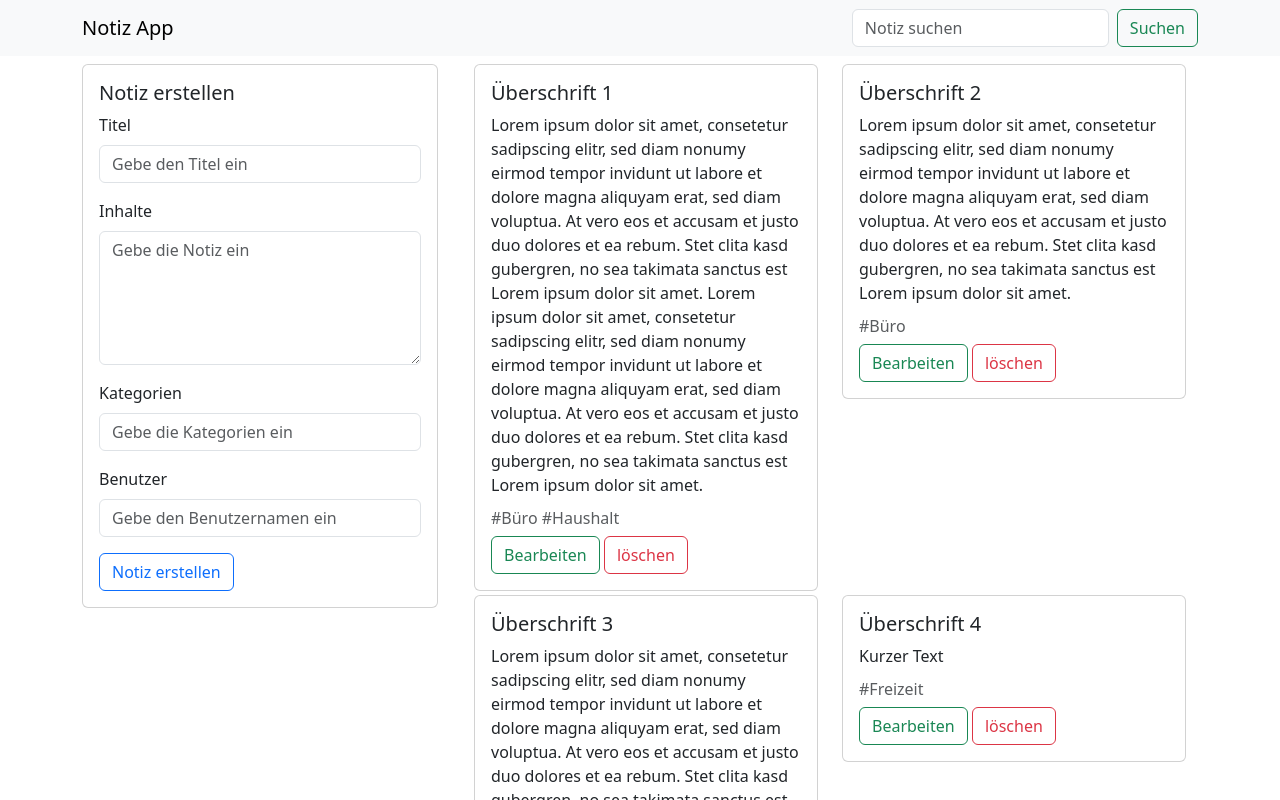
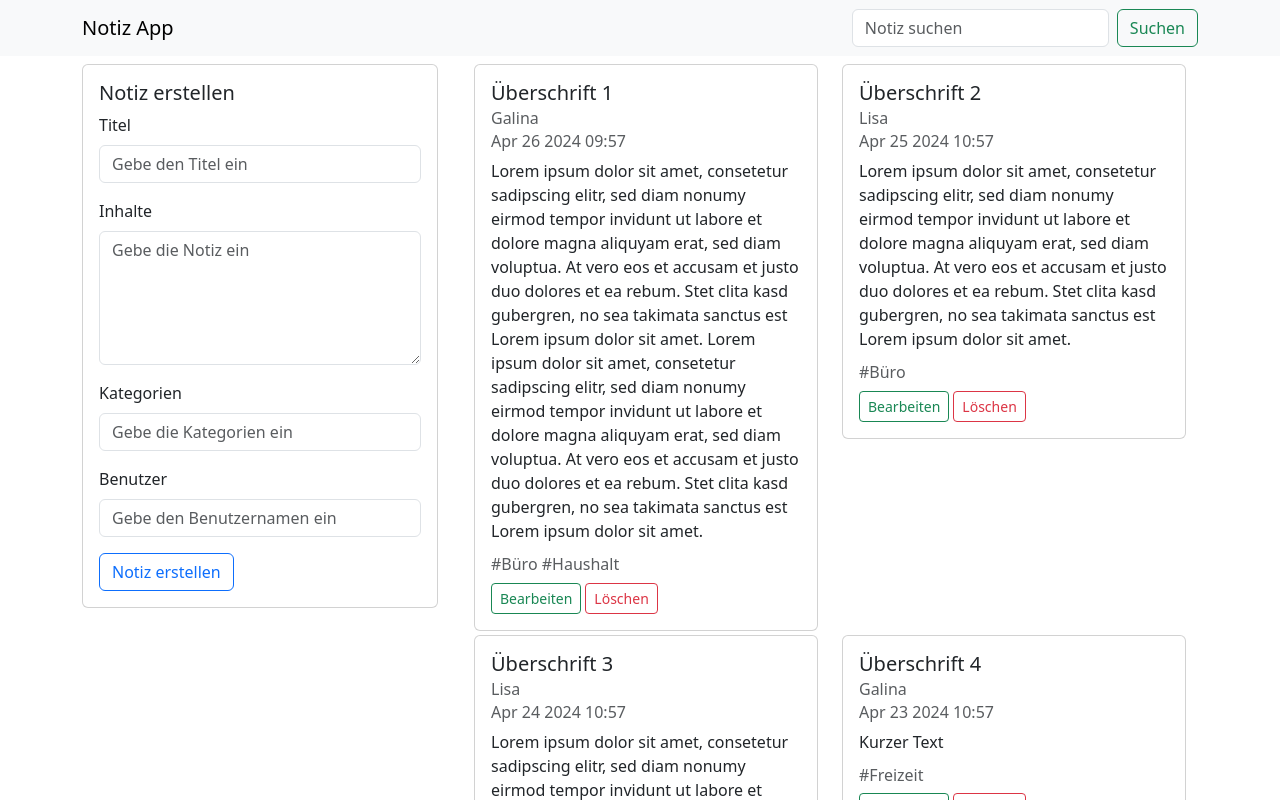
Before and after one commit to Lyna05/notizen-app, a React (Create React App) app: page / in a window 1280 px wide. Shown: the top 800 px of the page. Built offline with nearby package versions, Linux system fonts and the light colour scheme.

Commit message:
Adding the delete function.

```diff
--- a/src/components/NotesCard.tsx
+++ b/src/components/NotesCard.tsx
@@ -1,29 +1,32 @@
 import Card from "react-bootstrap/Card";
-import { Note } from '../types/notes.types'
+import { Note } from "../types/notes.types";
 import { Button } from "react-bootstrap";
 
+
 type Props = Note & {
-
-
+  deleteFunction: (id: number) => void
 }
 
-
- function NotesCard(props: Props) {
+function NotesCard(props: Props) {
 
   const categories = props.categories.map(c => '#' + c).join(' ')
+  const date = props.date.toString().substring(4,21)
 
   return (
     <Card className='mb-1'>
       <Card.Body>
         <Card.Title>{props.title}</Card.Title>
-        <Card.Text>
-          {props.content}
-        </Card.Text>
-        <Card.Subtitle className="mb-2 text-muted">{
-          categories
-        }</Card.Subtitle>
-        <Button variant="outline-success">Bearbeiten</Button>{' '}
-        <Button variant="outline-danger">löschen</Button>{' '}
+        <Card.Subtitle className="mb-2 text-muted">{props.user}</Card.Subtitle>
+        <Card.Subtitle className="mb-2 text-muted">{date}</Card.Subtitle>
+        <Card.Text>{props.content}</Card.Text>
+        <Card.Subtitle className="mb-2 text-muted">{categories}</Card.Subtitle>
+        <Button variant="outline-success" size="sm">Bearbeiten</Button>
+        <Button
+          className="ms-1"
+          variant="outline-danger"
+          size="sm"
+          onClick={()=>{ props.deleteFunction(props.id) }}
+        >Löschen</Button>
       </Card.Body>
     </Card>
   )
--- a/src/components/NotesList.tsx
+++ b/src/components/NotesList.tsx
@@ -9,6 +9,11 @@ type Props = {
 
 
 function NotesList(props: Props){
+
+    function deleteNote(id: number): void {
+        const newNotes = [...props.notes].filter(note => note.id !== id)
+        props.setNotes(newNotes)
+    }
 
     return (
         <>
@@ -22,9 +27,9 @@ function NotesList(props: Props){
                                     title={note.title}
                                     categories={note.categories}
                                     content={note.content}
-                                    user="" // Leerer Wert für den Benutzernamen
-                                    date={note.date || new Date()} // date kann optional sein
-                                />
+                                    user={note.user}
+                                    date={note.date}
+                                    deleteFunction={deleteNote} />
                             </Col>
                     )}
                 </Row>
```
